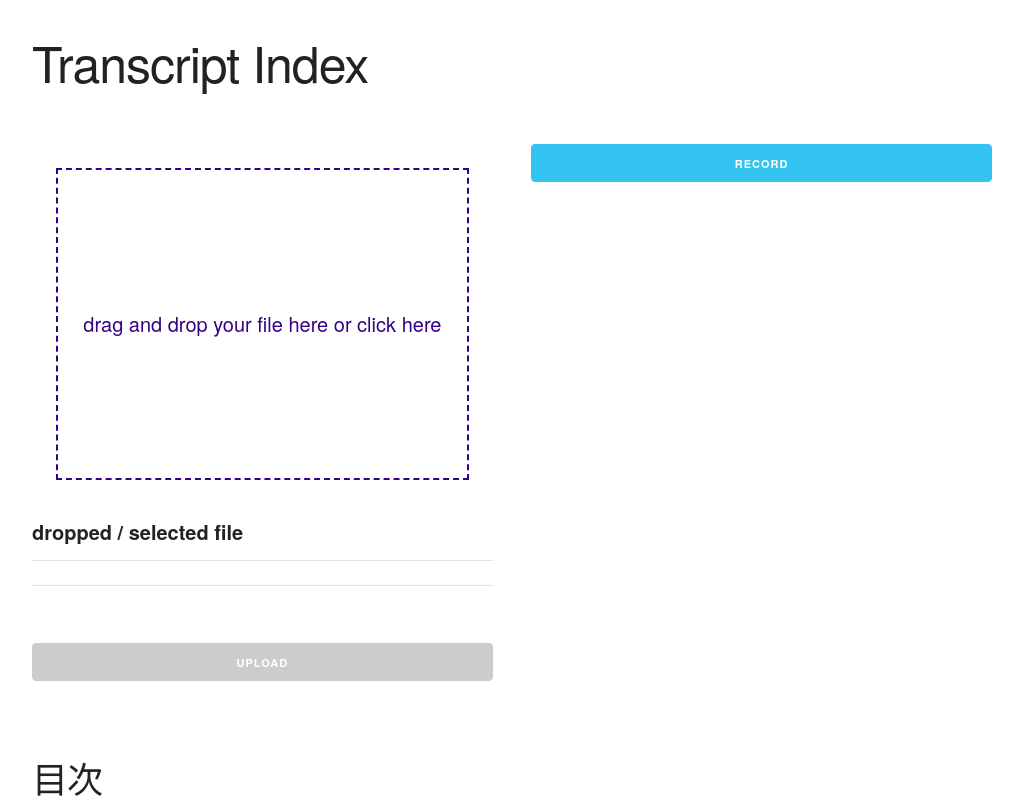
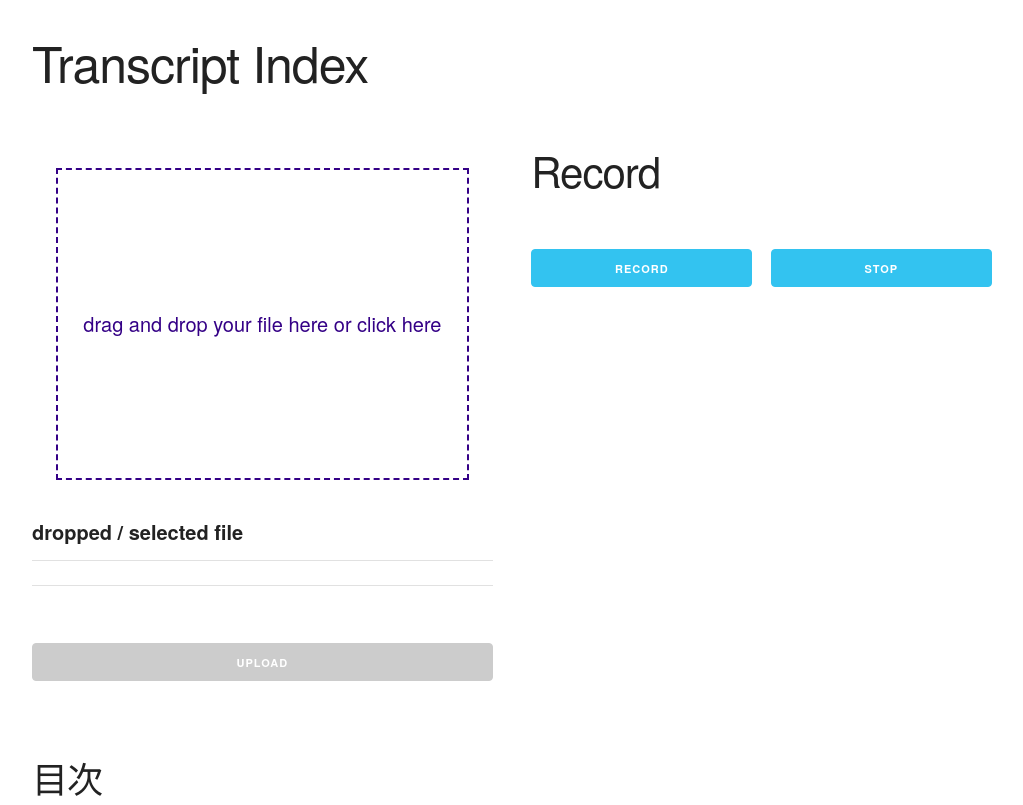
Before and after one commit to mast-specialclass-B/anywhere-ondemand, a website: page frontend/index.html in a window 1280 px wide. Shown: the top 805 px of the page, without its empty margins (128-1151 px from the left). Drawn offline with Linux system fonts and the light colour scheme.

Commit message:
recordボタンの追加

```diff
--- a/frontend/css/skeleton.css
+++ b/frontend/css/skeleton.css
@@ -374,6 +374,9 @@ form {
   float: right; }
 .u-pull-left {
   float: left; }
+.u-locate-center {
+  text-align: center;
+}
 
 
 /* Misc
--- a/frontend/index.html
+++ b/frontend/index.html
@@ -43,7 +43,13 @@
 					<button onclick="generateIndex()" class="button-primary u-full-width" id = "uploadButton" >Upload</button>
 				</div>
 				<div class="six columns">
-					<button onclick="generateIndex()" class="button-primary u-full-width" id = "recordButton" >Record</button>
+					<h2>Record</h2>
+					<br>
+					<div id="buttons" class = "row">
+						<button class="button-primary one-half column" id="startRecord">Record</button>
+						<button class="button-primary one-half column" id="stopRecord">Stop</button>
+					</div>
+					<script src="recording.js"></script>
 				</div>
 			</div>
 			<br>
```
